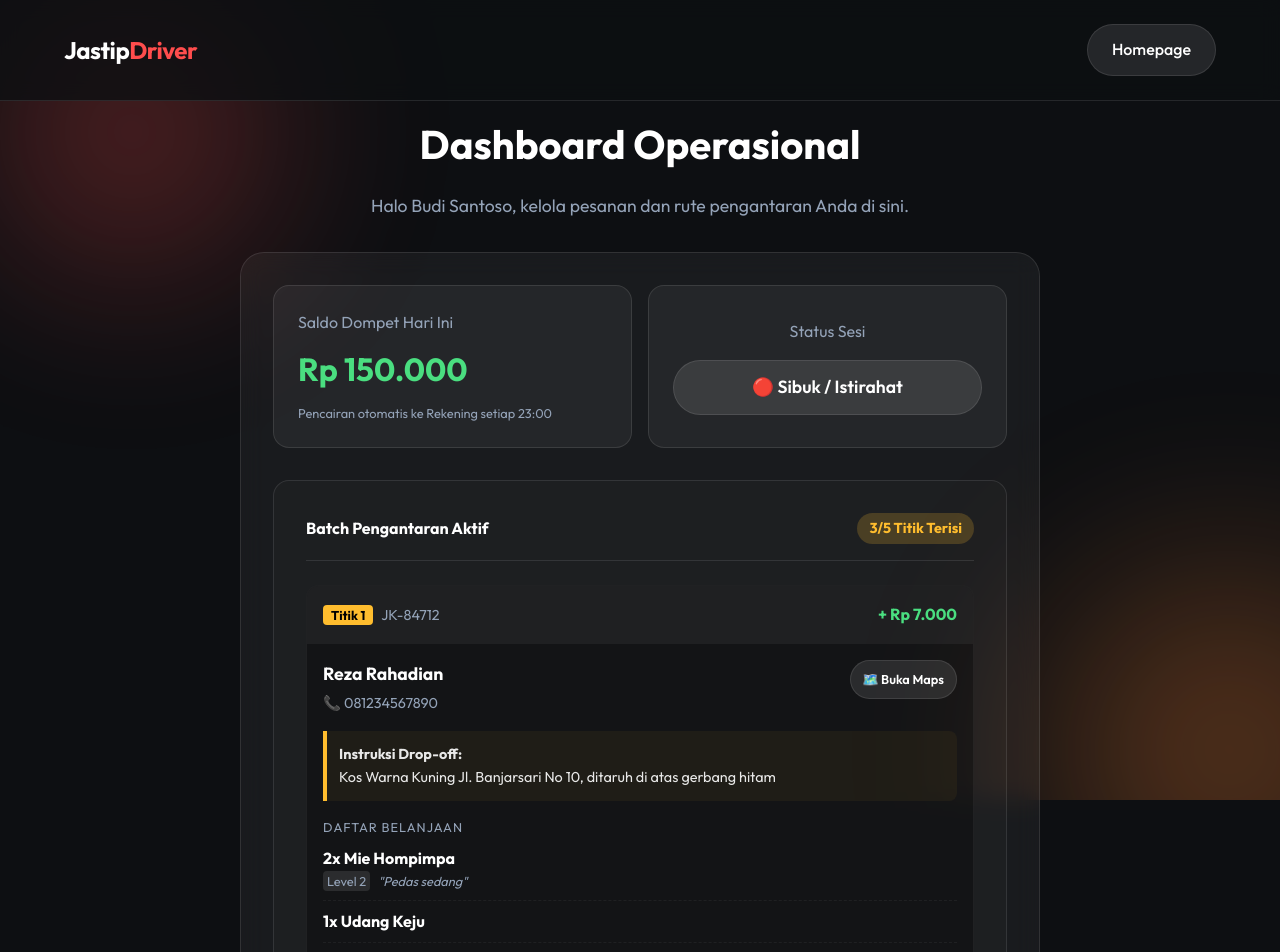
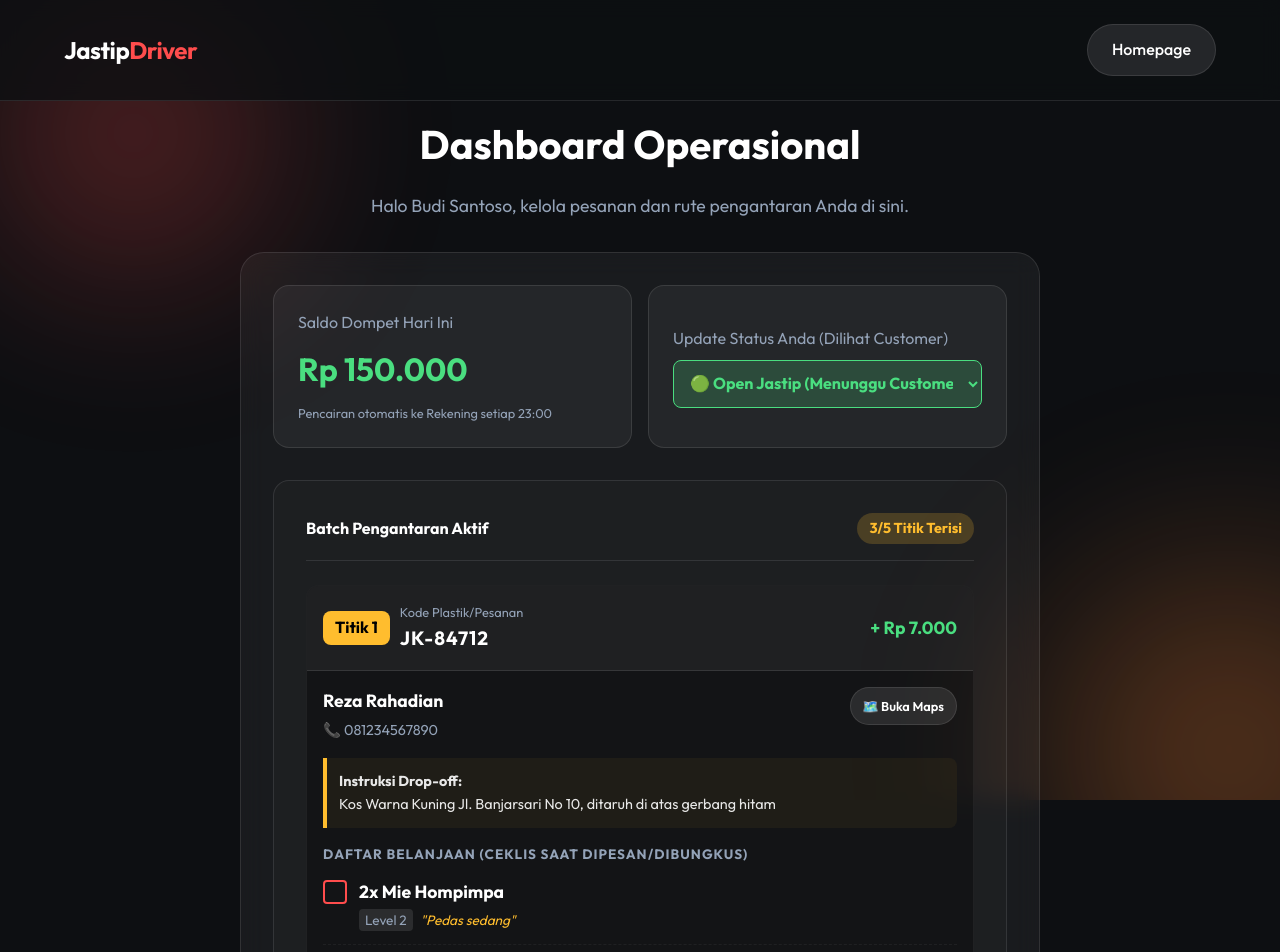
Before and after one commit to yoginugroho1209-lab/jastip-kilat-webapp, a Next.js app: page /driver in a window 1280 px wide. Shown: the top 952 px of the page. Built offline with nearby package versions, Linux system fonts and the light colour scheme.

Commit message:
feat: add driver status selector, item checkboxes, and prominent order codes

```diff
--- a/src/app/driver/page.tsx
+++ b/src/app/driver/page.tsx
@@ -5,7 +5,7 @@ import Link from "next/link";
 import "../landing.css"; // Reuse the same aesthetics
 
 export default function DriverDashboard() {
-  const [isReady, setIsReady] = useState(false);
+  const [driverStatus, setDriverStatus] = useState("menunggu_customer");
   const [walletBalance, setWalletBalance] = useState(150000);
 
   // Modals
@@ -21,8 +21,8 @@ export default function DriverDashboard() {
       address: "Kos Warna Kuning Jl. Banjarsari No 10, ditaruh di atas gerbang hitam",
       mapsLink: "https://maps.app.goo.gl/example1",
       items: [
-        { name: "Mie Hompimpa", options: "Level 2", note: "Pedas sedang", qty: 2 },
-        { name: "Udang Keju", options: "", note: "", qty: 1 }
+        { id: "i1", name: "Mie Hompimpa", options: "Level 2", note: "Pedas sedang", qty: 2, checked: false },
+        { id: "i2", name: "Udang Keju", options: "", note: "", qty: 1, checked: false }
       ],
       totalMenuPrice: 32000,
       deliveryFee: 7000,
@@ -35,8 +35,8 @@ export default function DriverDashboard() {
       address: "Apartemen Mutiara Tower B, Titip Resepsionis",
       mapsLink: "https://maps.app.goo.gl/example2",
       items: [
-        { name: "Mie Suit", options: "", note: "Jangan pakai daun bawang", qty: 1 },
-        { name: "Thai Tea", options: "Dingin", note: "", qty: 1 }
+        { id: "i3", name: "Mie Suit", options: "", note: "Jangan pakai daun bawang", qty: 1, checked: false },
+        { id: "i4", name: "Thai Tea", options: "Dingin", note: "", qty: 1, checked: false }
       ],
       totalMenuPrice: 20000,
       deliveryFee: 7000,
@@ -49,8 +49,8 @@ export default function DriverDashboard() {
       address: "Jl. Ngesrep Timur V No 45, rumah pagar putih",
       mapsLink: "https://maps.app.goo.gl/example3",
       items: [
-        { name: "Mie Gacoan", options: "Level 0", note: "", qty: 3 },
-        { name: "Es Gobak Sodor", options: "", note: "", qty: 3 }
+        { id: "i5", name: "Mie Gacoan", options: "Level 0", note: "", qty: 3, checked: false },
+        { id: "i6", name: "Es Gobak Sodor", options: "", note: "", qty: 3, checked: false }
       ],
       totalMenuPrice: 63000,
       deliveryFee: 9000, // Distance > 3.5km example
@@ -59,6 +59,16 @@ export default function DriverDashboard() {
   ]);
 
   const activeOrders = orders.filter(o => o.status === "pending");
+
+  const toggleItemCheck = (orderId: string, itemId: string) => {
+    setOrders(prev => prev.map(o => {
+      if (o.id !== orderId) return o;
+      return {
+        ...o,
+        items: o.items.map(item => item.id === itemId ? { ...item, checked: !item.checked } : item)
+      };
+    }));
+  };
 
   const markAsDelivered = (id: string) => {
     const orderToFinish = orders.find(o => o.id === id);
@@ -118,15 +128,34 @@ export default function DriverDashboard() {
               <p style={{ fontSize: '0.8rem', color: 'var(--text-secondary)', marginTop: '0.5rem' }}>Pencairan otomatis ke Rekening setiap 23:00</p>
             </div>
 
-            <div style={{ background: 'rgba(255,255,255,0.05)', padding: '1.5rem', borderRadius: '16px', border: '1px solid var(--glass-border)', display: 'flex', flexDirection: 'column', justifyContent: 'center', alignItems: 'center', textAlign: 'center' }}>
-              <p style={{ color: 'var(--text-secondary)', marginBottom: '1rem' }}>Status Sesi</p>
-              <button
-                className={`btn ${isReady ? 'btn-primary' : 'btn-secondary'} pulse`}
-                onClick={() => setIsReady(!isReady)}
-                style={{ width: '100%', fontSize: '1.1rem', background: isReady ? '#ffbd2e' : 'rgba(255,255,255,0.1)', color: isReady ? '#000' : 'white' }}
+            <div style={{ background: 'rgba(255,255,255,0.05)', padding: '1.5rem', borderRadius: '16px', border: '1px solid var(--glass-border)', display: 'flex', flexDirection: 'column', justifyContent: 'center' }}>
+              <p style={{ color: 'var(--text-secondary)', marginBottom: '0.5rem' }}>Update Status Anda (Dilihat Customer)</p>
+              <select
+                value={driverStatus}
+                onChange={(e) => setDriverStatus(e.target.value)}
+                style={{
+                  width: '100%',
+                  padding: '12px',
+                  fontSize: '1rem',
+                  background: driverStatus === 'menunggu_customer' ? 'rgba(74, 222, 128, 0.2)' :
+                              driverStatus === 'mengantri_di_kasir' ? 'rgba(255, 189, 46, 0.2)' :
+                              driverStatus === 'menunggu_pesanan' ? 'rgba(56, 189, 248, 0.2)' :
+                              'rgba(168, 85, 247, 0.2)',
+                  color: driverStatus === 'menunggu_customer' ? '#4ade80' :
+                         driverStatus === 'mengantri_di_kasir' ? '#ffbd2e' :
+                         driverStatus === 'menunggu_pesanan' ? '#38bdf8' :
+                         '#a855f7',
+                  border: '1px solid currentColor',
+                  borderRadius: '8px',
+                  outline: 'none',
+                  fontWeight: 'bold'
+                }}
               >
-                {isReady ? '🟢 Siap Menerima Pesanan' : '🔴 Sibuk / Istirahat'}
-              </button>
+                <option value="menunggu_customer" style={{ color: 'black' }}>🟢 Open Jastip (Menunggu Customer)</option>
+                <option value="mengantri_di_kasir" style={{ color: 'black' }}>🟡 Mengantri di Kasir</option>
+                <option value="menunggu_pesanan" style={{ color: 'black' }}>🔵 Menunggu Pesanan Siap (Bungkus)</option>
+                <option value="mengantar_pesanan" style={{ color: 'black' }}>🟣 Dalam Perjalanan Mengantar</option>
+              </select>
             </div>
           </div>
 
@@ -151,14 +180,17 @@ export default function DriverDashboard() {
                   <div key={order.id} style={{ background: 'rgba(0,0,0,0.3)', borderRadius: '12px', border: '1px solid rgba(255,255,255,0.05)', overflow: 'hidden' }}>
 
                     {/* Order Header */}
-                    <div style={{ background: 'rgba(255,255,255,0.05)', padding: '1rem', display: 'flex', justifyContent: 'space-between', alignItems: 'center' }}>
-                      <div>
-                        <span style={{ background: '#ffbd2e', color: '#000', padding: '2px 8px', borderRadius: '4px', fontSize: '0.8rem', fontWeight: 'bold', marginRight: '8px' }}>
+                    <div style={{ background: 'rgba(255,255,255,0.05)', padding: '1rem', display: 'flex', justifyContent: 'space-between', alignItems: 'center', borderBottom: '1px solid rgba(255,255,255,0.1)' }}>
+                      <div style={{ display: 'flex', alignItems: 'center', gap: '10px' }}>
+                        <span style={{ background: '#ffbd2e', color: '#000', padding: '4px 12px', borderRadius: '8px', fontSize: '1rem', fontWeight: 'bold' }}>
                           Titik {idx + 1}
                         </span>
-                        <span style={{ color: 'var(--text-secondary)', fontSize: '0.9rem' }}>{order.id}</span>
+                        <div>
+                          <p style={{ margin: 0, fontSize: '0.8rem', color: 'var(--text-secondary)' }}>Kode Plastik/Pesanan</p>
+                          <span style={{ color: 'white', fontSize: '1.2rem', fontWeight: 'bold', letterSpacing: '1px' }}>{order.id}</span>
+                        </div>
                       </div>
-                      <span style={{ color: '#4ade80', fontWeight: 'bold' }}>+ Rp {order.deliveryFee.toLocaleString('id-ID')}</span>
+                      <span style={{ color: '#4ade80', fontWeight: 'bold', fontSize: '1.1rem' }}>+ Rp {order.deliveryFee.toLocaleString('id-ID')}</span>
                     </div>
 
                     {/* Customer Info & Address */}
@@ -183,15 +215,28 @@ export default function DriverDashboard() {
 
                     {/* Items List */}
                     <div style={{ padding: '0 1rem 1rem 1rem' }}>
-                      <p style={{ margin: '0 0 8px 0', fontSize: '0.8rem', color: 'var(--text-secondary)', textTransform: 'uppercase', letterSpacing: '1px' }}>Daftar Belanjaan</p>
+                      <p style={{ margin: '0 0 12px 0', fontSize: '0.85rem', color: 'var(--text-secondary)', textTransform: 'uppercase', letterSpacing: '1px', fontWeight: 'bold' }}>Daftar Belanjaan (Ceklis saat dipesan/dibungkus)</p>
                       <ul style={{ listStyle: 'none', padding: 0, margin: 0 }}>
-                        {order.items.map((item, i) => (
-                          <li key={i} style={{ display: 'flex', justifyContent: 'space-between', marginBottom: '8px', borderBottom: '1px dashed rgba(255,255,255,0.05)', paddingBottom: '8px' }}>
-                            <div>
-                              <strong style={{ color: 'white' }}>{item.qty}x {item.name}</strong>
-                              <div style={{ fontSize: '0.8rem', color: 'var(--text-secondary)' }}>
-                                {item.options && <span style={{ marginRight: '8px', background: 'rgba(255,255,255,0.1)', padding: '2px 4px', borderRadius: '4px' }}>{item.options}</span>}
-                                {item.note && <i>"{item.note}"</i>}
+                        {order.items.map((item) => (
+                          <li key={item.id}
+                              onClick={() => toggleItemCheck(order.id, item.id)}
+                              style={{
+                                display: 'flex', alignItems: 'flex-start', gap: '12px', marginBottom: '8px',
+                                borderBottom: '1px dashed rgba(255,255,255,0.05)', paddingBottom: '12px', cursor: 'pointer',
+                                opacity: item.checked ? 0.4 : 1
+                              }}>
+                            <div style={{
+                              width: '24px', height: '24px', borderRadius: '4px', border: '2px solid var(--accent-primary)',
+                              display: 'flex', alignItems: 'center', justifyContent: 'center', marginTop: '2px',
+                              background: item.checked ? 'var(--accent-primary)' : 'transparent'
+                            }}>
+                              {item.checked && <span style={{ color: 'black', fontWeight: 'bold' }}>✓</span>}
+                            </div>
+                            <div style={{ textDecoration: item.checked ? 'line-through' : 'none' }}>
+                              <strong style={{ color: 'white', fontSize: '1.1rem' }}>{item.qty}x {item.name}</strong>
+                              <div style={{ fontSize: '0.85rem', color: 'var(--text-secondary)', marginTop: '4px' }}>
+                                {item.options && <span style={{ marginRight: '8px', background: 'rgba(255,255,255,0.1)', padding: '2px 6px', borderRadius: '4px' }}>{item.options}</span>}
+                                {item.note && <i style={{ color: '#ffbd2e' }}>"{item.note}"</i>}
                               </div>
                             </div>
                           </li>
```
